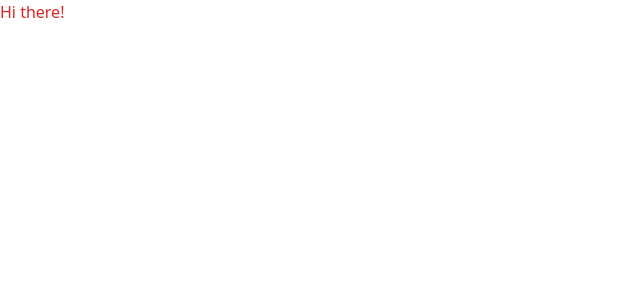
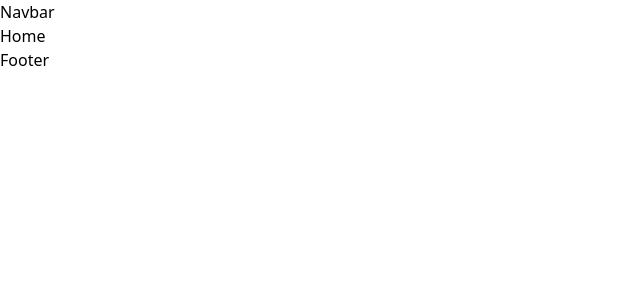
Before and after one commit to manitapaudel/my-mall, a React (Vite) app: page / in a window 1280 px wide. Shown: the top 300 px of the page, without its empty margins (0-640 px from the left). Built offline with nearby package versions, Linux system fonts and the light colour scheme.

Commit message:
Create routes, components folder structure

```diff
--- a/src/App.jsx
+++ b/src/App.jsx
@@ -1,8 +1,18 @@
+import { BrowserRouter as Router, Routes, Route } from "react-router-dom";
+
+import Navbar from "./components/Navbar";
+import Footer from "./components/Footer";
+import Home from "./pages/Home";
+
 function App() {
   return (
-    <>
-      <div className="text-red-600">Hi there!</div>
-    </>
+    <Router>
+      <Navbar />
+      <Routes>
+        <Route path="/" element={<Home />}></Route>
+      </Routes>
+      <Footer />
+    </Router>
   );
 }
 
--- /dev/null
+++ b/src/components/Footer/index.jsx
@@ -0,0 +1,5 @@
+const Footer = () => {
+  return <div>Footer</div>;
+};
+
+export default Footer;
--- /dev/null
+++ b/src/components/Navbar/index.jsx
@@ -0,0 +1,5 @@
+const Navbar = () => {
+  return <div>Navbar</div>;
+};
+
+export default Navbar;
--- /dev/null
+++ b/src/pages/Home/index.jsx
@@ -0,0 +1,5 @@
+const Home = () => {
+  return <div>Home</div>;
+};
+
+export default Home;
```
